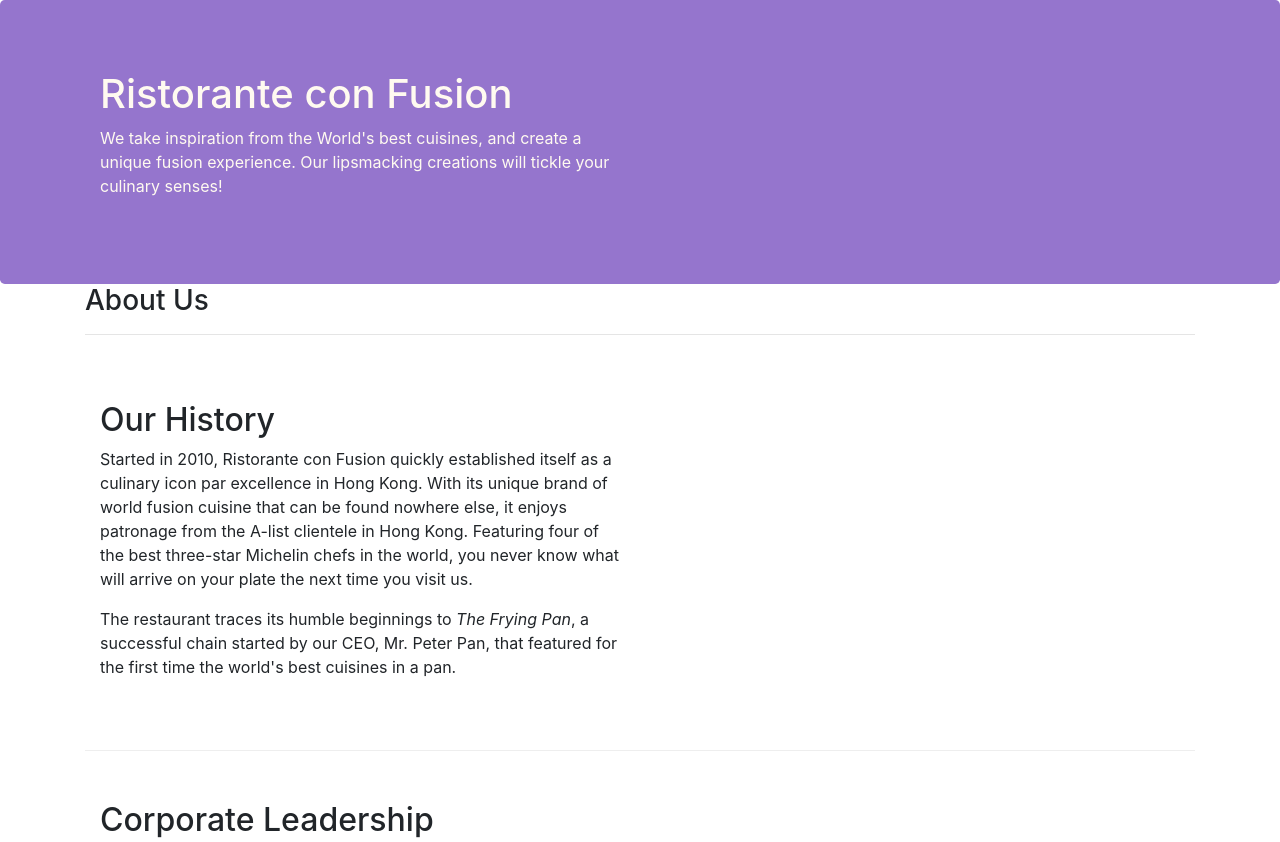
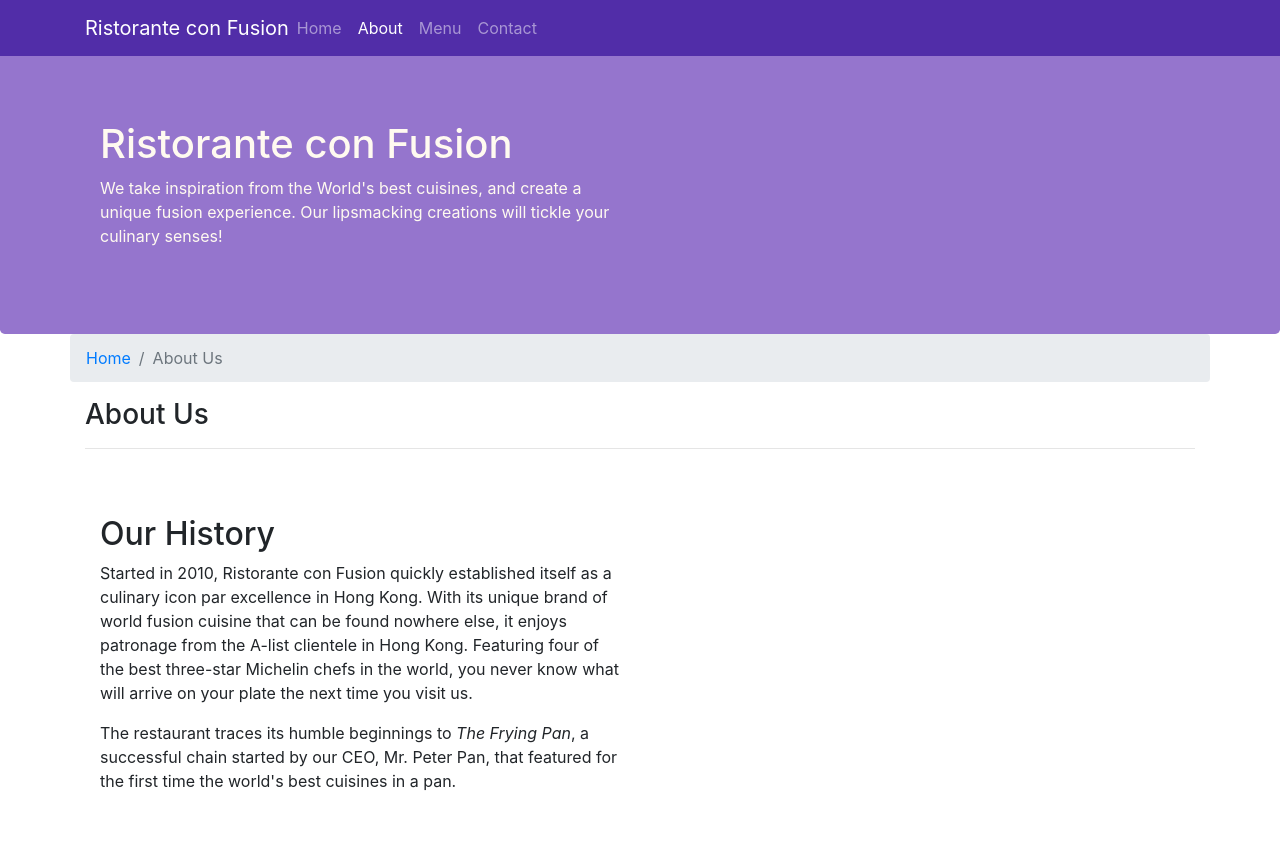
Before and after one commit to VishwaramH/Bootstrap, a website: page aboutus.html in a window 1280 px wide. Shown: the top 842 px of the page. Drawn offline with nearby package versions, Linux system fonts and the light colour scheme.

Commit message:
Navbar and Breadcrumbs

```diff
--- a/aboutus.html
+++ b/aboutus.html
@@ -12,7 +12,23 @@
 </head>
 
 <body>
-
+    <nav class="navbar navbar-dark navbar-expand-sm fixed-top">
+        <!--navbar-dark class applies dark color for navbar, navbar-expand-sm makes itself as a toggle for small and extra small screen sizes, bg-primary applies some primary color(blue)background, fixed-top is used to fix the navbar to the top even the page is scrolled-->
+        <div class="container">
+            <button class="navbar-toggler" type="button" data-toggle="collapse" data-target="#Navbar">
+                <span class="navbar-toggler-icon"></span> <!--navbar-toggler used to give a toggle button for smaller screen sizes, data-toggle by pressing the toggle in smaller screen size used to hide and show the necessary sub nav bars in it, data-target produces the target list of items of nav bar in the id Navbar-->
+            </button>
+            <a class="navbar-brand mr-auto" href="./index.html">Ristorante con Fusion</a> <!--navbar-brand used to mention any logo of webpage ,mr-auto means margin-right auto-->
+            <div class="collapse navbar-collapse" id="Navbar"> <!--collapse is used to collapse according to screen sizes-->
+                <ul class="navbar-nav mr-auto">
+                    <li class="nav-item"><a href="./index.html" class="nav-link">Home</a></li> <!--nav-item is used to mention the item of the navigation bar, nav-item-active is used to mention the active element in the nav bar, nav-link is used to specify that has a characteristics of a link(e.g=>cursor:pointer)-->
+                    <li class="nav-item active"><a href="./aboutus.html" class="nav-link">About</a></li>
+                    <li class="nav-item"><a href="#" class="nav-link">Menu</a></li>
+                    <li class="nav-item"><a href="#" class="nav-link">Contact</a></li>
+                </ul>
+            </div>
+        </div>
+    </nav>
     <header class="jumbotron">
         <div class="container">
             <div class="row row-header">
@@ -28,6 +44,10 @@
 
     <div class="container">
         <div class="row">
+            <ol class="col-12 breadcrumb"> <!--breadcrumb is used to produce a breadcrumb in a page-->
+                <li class="breadcrumb-item"><a href="./index.html">Home</a></li>
+                <li class="breadcrumb-item active"><a>About Us</a></li> <!--about us is active-->
+            </ol>
             <div class="col-12">
                <h3>About Us</h3>
                <hr>
@@ -67,7 +87,7 @@
                 <div class="col-4 offset-1 col-sm-2">
                     <h5>Links</h5>
                     <ul class="list-unstyled">
-                        <li><a href="#">Home</a></li>
+                        <li><a href="./index.html">Home</a></li>
                         <li><a href="#">About</a></li>
                         <li><a href="#">Menu</a></li>
                         <li><a href="#">Contact</a></li>
--- a/css/styles.css
+++ b/css/styles.css
@@ -28,3 +28,12 @@ address{
     margin:0px;
     color:#0f0f0f;
 }
+
+body {
+    padding: 50px 0px;
+    z-index: 0;
+}
+
+.navbar-dark {
+    background-color: #512DA8;
+}
```
Also changed, not shown: index.html (+18 -2 lines).
